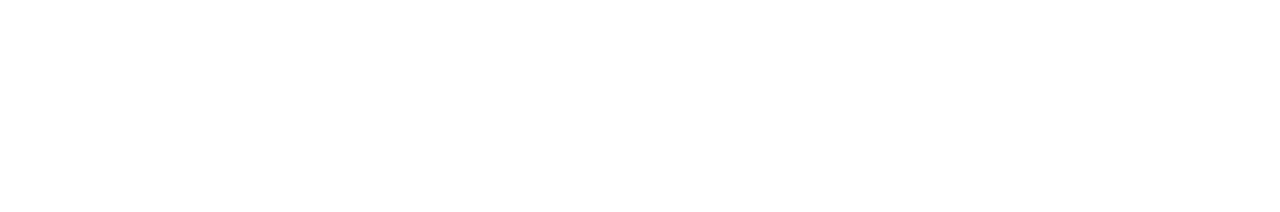
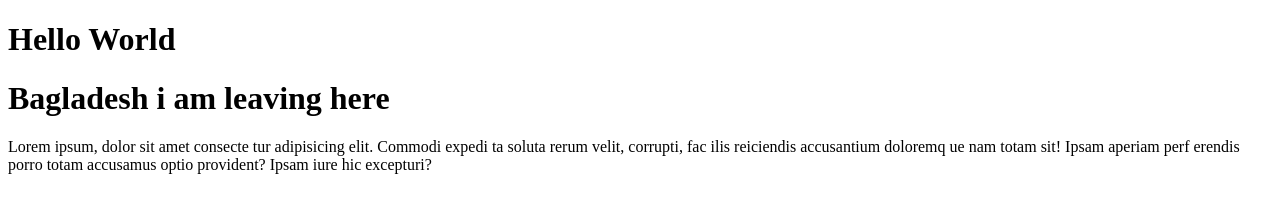
Before and after one commit to A01711575013/Shaldon-cooooper, a plain HTML site: page index.html in a window 1280 px wide. Drawn offline with Linux system fonts and the light colour scheme.

Commit message:
shaldon coor commit

```diff
--- a/index.html
+++ b/index.html
@@ -6,6 +6,14 @@
     <title>Shaldon coooooper</title>
 </head>
 <body>
-
+    <h1>Hello World</h1>
+    <h1>Bagladesh i am leaving here</h1>
+    Lorem ipsum, dolor sit amet consecte
+    tur adipisicing elit. Commodi expedi
+    ta soluta rerum velit, corrupti, fac
+    ilis reiciendis accusantium doloremq
+    ue nam totam sit! Ipsam aperiam perf
+    erendis porro totam accusamus optio
+    provident? Ipsam iure hic excepturi?
 </body>
 </html>
```
Also changed, not shown: style/style.css (added).
